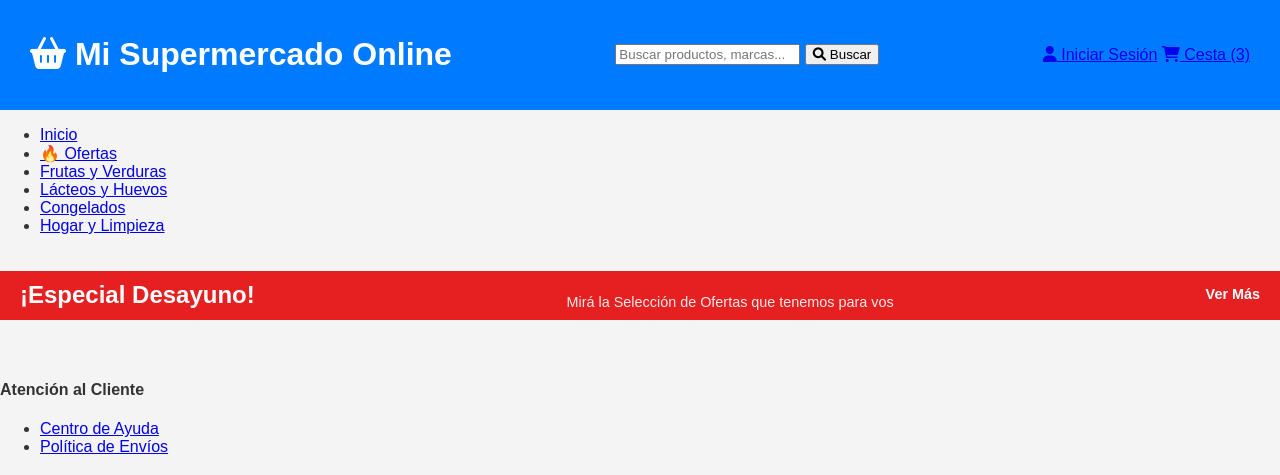
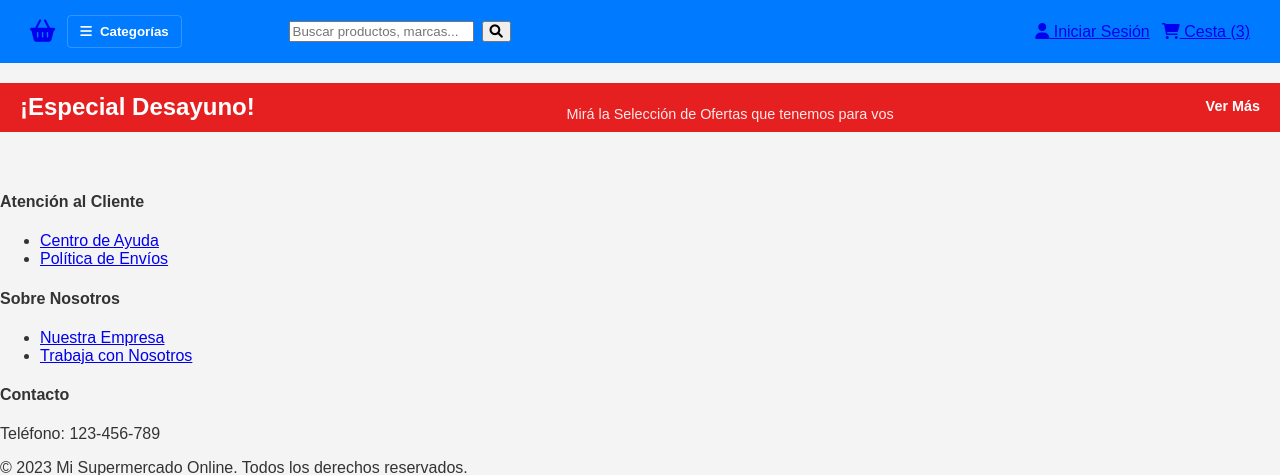
Before and after one commit to roxchu/proyecto_supermercado, a PHP site: page / in a window 1280 px wide. Shown: the top 475 px of the page. Run offline with PHP 8.4, Linux system fonts and the light colour scheme; data that the repository does not hold is empty.

Commit message:
Cambios 17/10

```diff
--- a/index.html
+++ b/index.html
@@ -3,19 +3,30 @@
 <head>
     <meta charset="UTF-8">
     <meta name="viewport" content="width=device-width, initial-scale=1.0">
-    <title>Mi Supermercado Online - ¡Ofertas Dinámicas!</title>
+    <title>Mi Supermercado Online</title>
     <link rel="stylesheet" href="styles.css">
     <link rel="stylesheet" href="https://cdnjs.cloudflare.com/ajax/libs/font-awesome/6.0.0/css/all.min.css">
 </head>
 <body>
 
     <header>
-        <div class="logo">
-            <h1><i class="fas fa-shopping-basket"></i> Mi Supermercado Online</h1>
+        <div class="header-left">
+            <div class="logo">
+                <a href="#inicio" class="logo-link" title="Ir al inicio">
+                    <h1><i class="fas fa-shopping-basket"></i></h1>
+                </a>
+            </div>
+
+            <div class="nav-controls">
+                <button id="btn-categorias" class="menu-button" aria-controls="side-menu" aria-expanded="false">
+                    <i class="fas fa-bars"></i> Categorías
+                </button>
+            </div>
         </div>
+
         <div class="search-bar">
             <input type="text" placeholder="Buscar productos, marcas...">
-            <button><i class="fas fa-search"></i> Buscar</button>
+            <button><i class="fas fa-search"></i></button>
         </div>
         <div class="user-actions">
             <a href="#login"><i class="fas fa-user"></i> Iniciar Sesión</a>
@@ -23,16 +34,22 @@
         </div>
     </header>
 
-    <nav>
-        <ul>
-            <li><a href="#inicio">Inicio</a></li>
-            <li><a href="#ofertas">🔥 Ofertas</a></li>
-            <li><a href="#frutas">Frutas y Verduras</a></li>
-            <li><a href="#lacteos">Lácteos y Huevos</a></li>
-            <li><a href="#congelados">Congelados</a></li>
-            <li><a href="#limpieza">Hogar y Limpieza</a></li>
-        </ul>
-    </nav>
+    <!-- Menú lateral (off-canvas) -->
+    <aside id="side-menu" class="side-menu" aria-hidden="true">
+        <button id="btn-close-menu" class="close-menu" aria-label="Cerrar menú">&times;</button>
+        <nav class="side-nav">
+            <ul>
+                <li><a href="#inicio" class="side-link">Inicio</a></li>
+                <li><a href="#ofertas" class="side-link">🔥 Ofertas</a></li>
+                <li><a href="#frutas" class="side-link">Frutas y Verduras</a></li>
+                <li><a href="#lacteos" class="side-link">Lácteos y Huevos</a></li>
+                <li><a href="#congelados" class="side-link">Congelados</a></li>
+                <li><a href="#limpieza" class="side-link">Hogar y Limpieza</a></li>
+            </ul>
+        </nav>
+    </aside>
+    <!-- Overlay para cerrar al click fuera -->
+    <div id="menu-overlay" class="menu-overlay" tabindex="-1" aria-hidden="true"></div>
 
     <main>
 
--- a/styles.css
+++ b/styles.css
@@ -28,7 +28,133 @@ header {
     justify-content: space-between;
     align-items: center;
 }
-/* ... (otros estilos de header/nav) ... */
+
+/* Agrupar logo + botón de categorías */
+.header-left {
+    display: flex;
+    align-items: center;
+    gap: 12px;
+}
+
+/* Ajustes visuales del logo */
+.logo h1 {
+    margin: 0;
+    font-size: 1.4em;
+}
+
+/* Hacer que la barra de búsqueda ocupe el espacio central */
+.search-bar {
+    flex: 1;
+    max-width: 640px;
+    margin: 0 20px;
+    display: flex;
+    gap: 8px;
+    align-items: center;
+}
+
+/* Alinear acciones de usuario a la derecha */
+.user-actions {
+    display: flex;
+    gap: 12px;
+    align-items: center;
+}
+
+/* Botón de categorías en header */
+.menu-button {
+    background: transparent;
+    color: white;
+    border: 1px solid rgba(255,255,255,0.2);
+    padding: 8px 12px;
+    border-radius: 4px;
+    cursor: pointer;
+    font-weight: bold;
+    display: inline-flex;
+    align-items: center;
+    gap: 8px;
+}
+
+/* Controles del nav (sirve para posicionar el botón) */
+.nav-controls {
+    display: flex;
+    align-items: center;
+}
+
+/* Menú lateral (off-canvas) */
+.side-menu {
+    position: fixed;
+    top: 0;
+    left: 0;
+    width: 280px;
+    max-width: 80%;
+    height: 100%;
+    background: white;
+    box-shadow: 2px 0 12px rgba(0,0,0,0.2);
+    transform: translateX(-110%);
+    transition: transform 0.3s ease;
+    z-index: 1000;
+    padding: 20px;
+    box-sizing: border-box;
+    overflow-y: auto;
+}
+
+/* Estado abierto */
+.side-menu.open {
+    transform: translateX(0);
+}
+
+/* Overlay semitransparente que cubre el resto de la página */
+.menu-overlay {
+    position: fixed;
+    inset: 0;
+    background: rgba(0,0,0,0.4);
+    opacity: 0;
+    visibility: hidden;
+    transition: opacity 0.25s ease;
+    z-index: 900;
+}
+
+/* Cuando overlay activo */
+.menu-overlay.active {
+    opacity: 1;
+    visibility: visible;
+}
+
+/* Botón cerrar dentro del menú */
+.close-menu {
+    background: transparent;
+    border: none;
+    font-size: 1.8em;
+    line-height: 1;
+    cursor: pointer;
+    color: #333;
+    position: absolute;
+    top: 10px;
+    right: 12px;
+}
+
+/* Estilos de la lista de categorías */
+.side-nav ul {
+    list-style: none;
+    padding: 40px 0 0 0;
+    margin: 0;
+}
+
+.side-nav li {
+    margin-bottom: 12px;
+}
+
+.side-nav a {
+    color: var(--color-texto-oscuro);
+    text-decoration: none;
+    font-weight: 600;
+    display: block;
+    padding: 8px 6px;
+    border-radius: 4px;
+}
+
+.side-nav a:hover {
+    background: rgba(0,0,0,0.04);
+}
 
 /* =======================================
     BANNER SUPERIOR DEL CARRUSEL
```
Also changed, not shown: script.js (+45 -0 lines).
